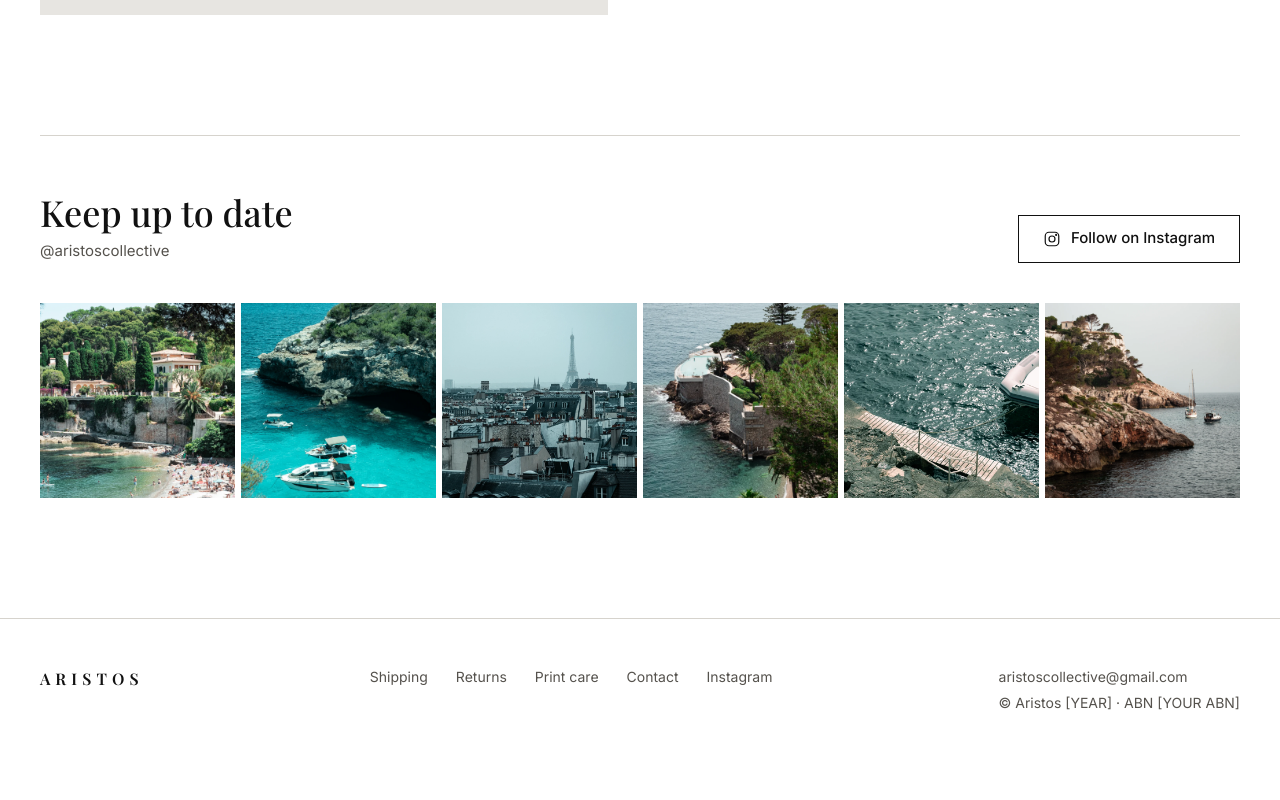
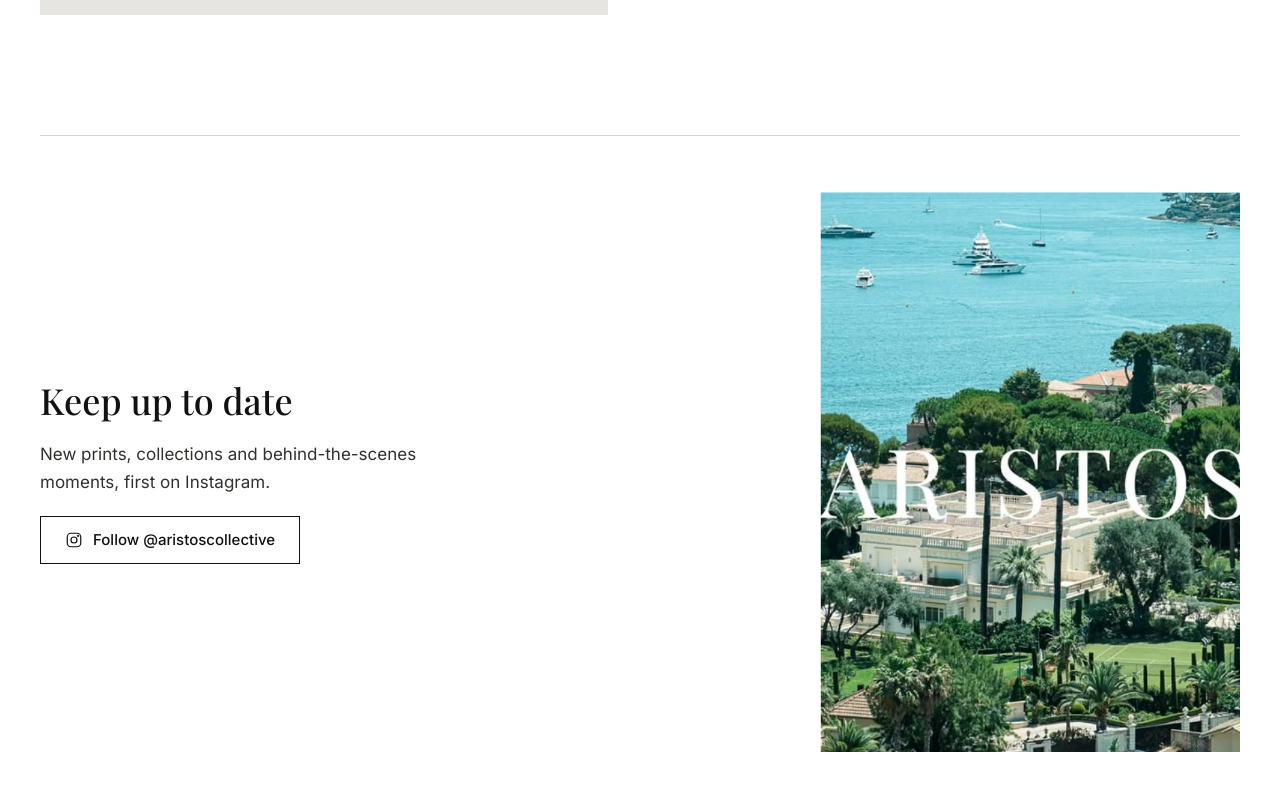
Before and after one commit to bridgettmross-star/Aristos, a Next.js app: page / in a window 1280 px wide. Shown: the part 3000-3800 px from the top of the page. Before the commit the page ends 3761 px from the top, so only its background shows below. Built offline with nearby package versions, Linux system fonts and the light colour scheme.

Commit message:
Show the first Instagram post in the Keep up to date section
Co-Authored-By: Claude Opus 5.5 <noreply@anthropic.com>
Claude-Session: https://claude.ai/code/session_011Kt14QJRmZJq91WuVRZTSE

```diff
--- a/src/components/instagram-grid.tsx
+++ b/src/components/instagram-grid.tsx
@@ -2,15 +2,13 @@ import Image from "next/image";
 import { container } from "@/components/site-header";
 import { instagramHandle, instagramUrl } from "@/lib/contact";
 
-// Photos shown in the grid until a live Instagram feed is connected.
-const tiles = [
-  { src: "/images/riviera.webp", alt: "Villa and beach on the Riviera", position: "center 60%" },
-  { src: "/images/balear-boats.webp", alt: "Boats in a turquoise cove in Majorca", position: "center 70%" },
-  { src: "/images/paname.webp", alt: "Eiffel Tower over Paris rooftops", position: "66% center" },
-  { src: "/images/riviera-pool.webp", alt: "Pool on the rocks above the sea", position: "center 35%" },
-  { src: "/images/hero-jetty.webp", alt: "Jetty and boat on dark water", position: "60% center" },
-  { src: "/images/balear-sailboat.webp", alt: "Sailboat below a clifftop villa", position: "center 55%" },
-];
+// The latest Instagram post, shown until a live feed is connected.
+const latestPost = {
+  src: "/images/instagram-post-1.webp",
+  alt: "The ARISTOS wordmark over a cream Riviera villa, its gardens and tennis court, above a bay full of yachts",
+  width: 618,
+  height: 824,
+};
 
 export function InstagramIcon({ size }: { size: number }) {
   return (
@@ -34,57 +32,46 @@ export function InstagramIcon({ size }: { size: number }) {
 
 export function InstagramGrid() {
   return (
-    <section aria-labelledby="instagram-heading" className={`${container} flex flex-col gap-10 pb-30`}>
-      <div className="flex flex-wrap items-end justify-between gap-x-6 gap-y-4 border-t border-rule pt-14">
-        <div className="flex flex-col gap-2">
+    <section aria-labelledby="instagram-heading" className={`${container} pb-30`}>
+      <div className="flex flex-wrap items-center gap-x-16 gap-y-10 border-t border-rule pt-14">
+        <div className="flex min-w-0 flex-[1_1_320px] flex-col gap-5">
           <h2 id="instagram-heading" className="m-0 font-playfair text-4xl font-medium">
             Keep up to date
           </h2>
+          <p className="m-0 max-w-[42ch] text-[17px] leading-[1.65] text-ink-body">
+            New prints, collections and behind-the-scenes moments, first on Instagram.
+          </p>
           <a
             href={instagramUrl}
             target="_blank"
             rel="noopener noreferrer"
-            className="w-fit text-[15px] text-ink-muted hover:text-ink"
+            className="inline-flex min-h-12 w-fit items-center gap-2.5 border border-ink px-6 text-[15px] font-medium text-ink no-underline hover:bg-ink hover:text-white"
           >
-            @{instagramHandle}
+            <InstagramIcon size={18} />
+            Follow @{instagramHandle}
           </a>
         </div>
+
         <a
           href={instagramUrl}
           target="_blank"
           rel="noopener noreferrer"
-          className="inline-flex min-h-12 items-center gap-2.5 border border-ink px-6 text-[15px] font-medium text-ink no-underline hover:bg-ink hover:text-white"
+          aria-label={`Latest post on Instagram: ${latestPost.alt}`}
+          className="group relative block w-full max-w-[420px] flex-[0_1_420px] overflow-hidden bg-frame"
         >
-          <InstagramIcon size={18} />
-          Follow on Instagram
+          <Image
+            src={latestPost.src}
+            alt=""
+            width={latestPost.width}
+            height={latestPost.height}
+            sizes="(min-width: 640px) 420px, 100vw"
+            className="block h-auto w-full transition-transform duration-500 group-hover:scale-[1.03] motion-reduce:transition-none"
+          />
+          <span className="absolute inset-0 flex items-center justify-center bg-black/35 text-white opacity-0 transition-opacity duration-300 group-hover:opacity-100 group-focus-visible:opacity-100 motion-reduce:transition-none">
+            <InstagramIcon size={36} />
+          </span>
         </a>
       </div>
-
-      <ul className="m-0 grid list-none grid-cols-2 gap-1.5 p-0 sm:grid-cols-3 lg:grid-cols-6">
-        {tiles.map((tile) => (
-          <li key={tile.src}>
-            <a
-              href={instagramUrl}
-              target="_blank"
-              rel="noopener noreferrer"
-              aria-label={`${tile.alt}, on Instagram`}
-              className="group relative block aspect-square overflow-hidden bg-frame"
-            >
-              <Image
-                src={tile.src}
-                alt=""
-                fill
-                sizes="(min-width: 1024px) 220px, (min-width: 640px) 33vw, 50vw"
-                className="object-cover transition-transform duration-500 group-hover:scale-[1.05] motion-reduce:transition-none"
-                style={{ objectPosition: tile.position }}
-              />
-              <span className="absolute inset-0 flex items-center justify-center bg-black/35 text-white opacity-0 transition-opacity duration-300 group-hover:opacity-100 group-focus-visible:opacity-100 motion-reduce:transition-none">
-                <InstagramIcon size={30} />
-              </span>
-            </a>
-          </li>
-        ))}
-      </ul>
     </section>
   );
 }
```
Also changed, not shown: public/images/instagram-post-1.webp (added).
